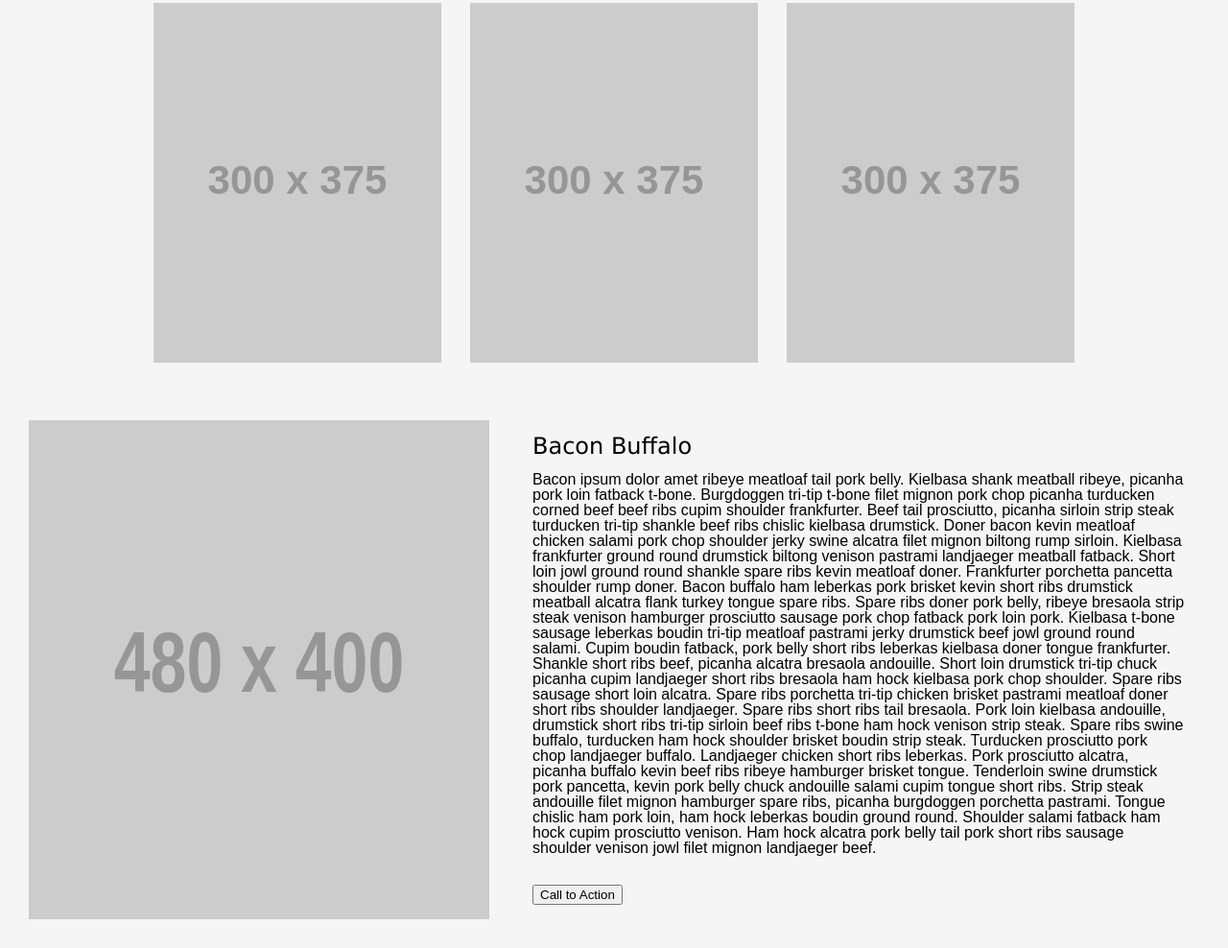
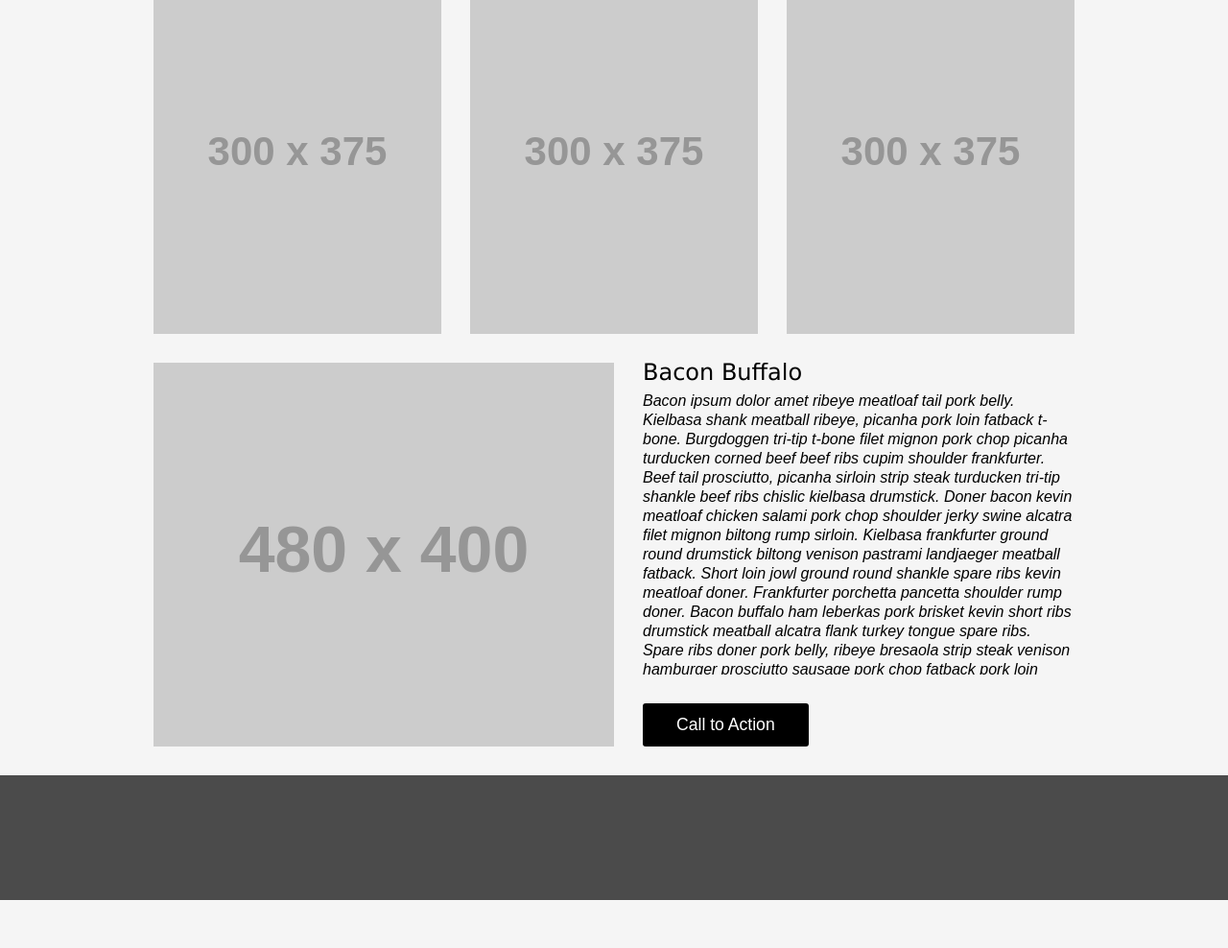
Before and after one commit to DevJessParker/wireframe-exercise, a plain HTML site: page index.html in a window 1280 px wide. Shown: the part 643-1631 px from the top of the page at 96% size. After the commit the page ends 1581 px from the top, so only its background shows below. Drawn offline with Linux system fonts and the light colour scheme; placeholder pictures from the web are drawn by us.

Commit message:
Completed section 3

```diff
--- a/index.html
+++ b/index.html
@@ -7,6 +7,7 @@
     </head>
     <body>
       <header>
+        <div>
           <img src="https://via.placeholder.com/200x70/000000/808080">
           <nav>
             <!-- <a href="index.html">Nav Item 1</a> -->
@@ -17,6 +18,7 @@
               <li>Nav Item 4</li>
             </ul>
           </nav>
+        </div>
       </header>
       <main>
         <section>
--- a/style.css
+++ b/style.css
@@ -16,53 +16,86 @@ h2 {
 p {
   font-family: Arial, Helvetica, sans-serif;
   font-size: 1em;
+  font-style: italic;
+  font-weight: 400;
 }
 
 header {
   display: flex;
   justify-content: center;
   align-items: center;
-  background-color: rgb(88, 88, 88);
+  background-color: rgb(75, 75, 75);
 }
 
+header div {
+  display: flex;
+  padding: 15px 0px;
+  width: 960px;
+}
 
-nav ul {
+nav ul, li {
   display: flex;
   justify-content: space-evenly;
   color: white;
-  margin-left: 50px;
+  list-style: none;
 }
 
 nav li {
   display: inline;
-  width: 150px;
-  margin: 45px 20px;
+  width: 120px;
+  margin: 30px 30px;
 }
 
 main {
-  display: flex;
+  display: block;
   background-color: whitesmoke;
-  flex-wrap: wrap;
-  flex-direction: column;
 }
 
-main * {
-  margin: 15px;
-}
-
-section:nth-child(1) {
+section {
   display: flex;
+  flex-direction: row;
   justify-content: center;
+  margin: 30px;
 }
 
 section:nth-child(2) {
-  display: flex;
-  flex-direction: row;
-  justify-content: center;
+  column-gap: 30px;
 }
 
 section:nth-child(3) {
-  display: flex;
-  flex-direction: row;
-  justify-content: center;
+  column-gap: 30px;
+  height: 400px;
 }
+
+article {
+  display: block;
+  overflow: auto;
+  line-height: 1.25em;
+  width: 450px;
+  height: 325px;
+}
+
+section:nth-child(3) h2 {
+  margin-bottom: 10px;
+}
+
+
+section:nth-child(3) p {
+  height: 325px;
+}
+
+button {
+  background-color: black;
+  color: white;
+  border-radius: 3px;
+  border: 0px;
+  height: 45px;
+  padding: 0px 35px;
+  font-size: 1.1em;
+  position: absolute;
+}
+
+footer {
+  background-color: rgb(75, 75, 75);
+  height: 130px;
+}
```
Lines whose indentation alone changed are shown as unchanged.
